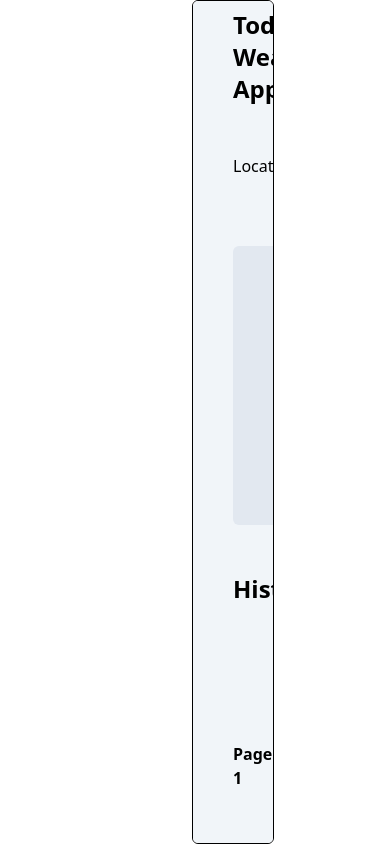
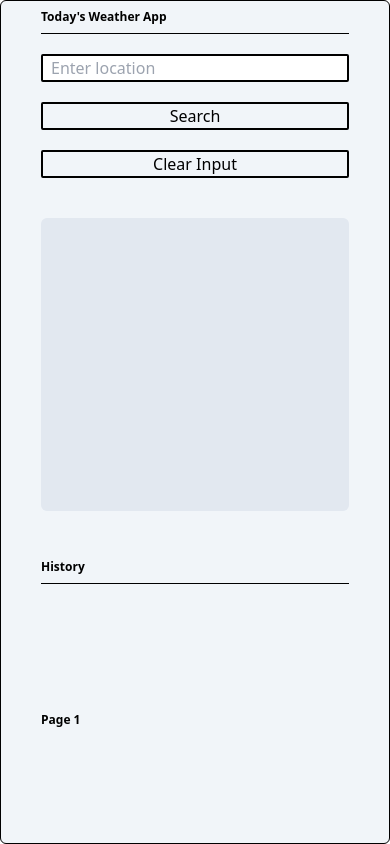
Before and after one commit to ValoQuang/weather-aquariux, a React (Create React App) app: page / in a window 390 px wide. Built offline with nearby package versions, Linux system fonts and the light colour scheme.

Commit message:
fix: styling css and add responsive

```diff
--- a/src/App.tsx
+++ b/src/App.tsx
@@ -46,22 +46,13 @@ function App() {
     }
   };
 
-  useEffect(() => {
-    if (loading) {
-      <div>Loading ...</div>;
-    }
-    if (weatherData && error === null) {
-      setLoading(false);
-    }
-  }, [weatherData, location]);
-
   const memoizedWeatherInfo = useMemo(
-    () => <WeatherInfo error={error} weatherData={weatherData} />,
-    [weatherData, error]
+    () => <WeatherInfo loading={loading} error={error} weatherData={weatherData} />,
+    [weatherData, error, loading]
   );
 
   return (
-    <div className="overflow-auto mx-48 bg-slate-100 h-screen border-solid border-[1px] rounded-md border-black px-10 flex flex-col gap-10">
+    <div className="overflow-auto mx-48 max-md:mx-0 bg-slate-100 h-screen border-solid border-[1px] rounded-md border-black px-10 flex flex-col gap-10">
       <SearchBar
         location={location}
         setLocation={setLocation}
@@ -69,7 +60,7 @@ function App() {
         handleClear={handleClear}
       />
       {memoizedWeatherInfo}
-      <HistoryList setHistoryData={setHistoryData} historyData={historyData} />
+      <HistoryList loading={loading} setHistoryData={setHistoryData} historyData={historyData} />
     </div>
   );
 }
--- a/src/components/HistoryList.tsx
+++ b/src/components/HistoryList.tsx
@@ -5,9 +5,14 @@ import { getTimeLocal } from "../utils/getTimeLocal";
 type HistoryDataType = {
   historyData: string[] | null;
   setHistoryData: React.Dispatch<React.SetStateAction<string[] | null>>;
+  loading: boolean;
 };
 
-const HistoryList = ({ historyData, setHistoryData }: HistoryDataType) => {
+const HistoryList = ({
+  historyData,
+  loading,
+  setHistoryData,
+}: HistoryDataType) => {
   const [currentPage, setCurrentPage] = useState(1);
   const itemsPerPage = 5;
   const indexOfLastItem = currentPage * itemsPerPage;
@@ -20,30 +25,31 @@ const HistoryList = ({ historyData, setHistoryData }: HistoryDataType) => {
     if (updatedHistory) setHistoryData(updatedHistory);
   };
 
-  const handleFind = (name: string) => {
-    const searchedLocation = historyData?.find((a) => a === name);
-
-  }
+  const handleFind = (name: string) => {};
 
   return (
     <div className="h-full">
-      <div className="text-2xl py-2 border-solid border-b-[1px] border-black font-extrabold">
+      <div className="text-2xl max-lg:text-xs py-2 border-solid border-b-[1px] border-black font-extrabold">
         History
       </div>
 
       <div className="flex flex-col justify-between">
         <ol className="h-32 overflow-scroll">
+          {loading ? (
+            <>Loading ...</>
+          ) : (
+            <>
               {currentItems &&
                 currentItems.map((name: string, index: number) => (
                   <div className="text-lg flex justify-between border-solid border-b-2 my-5">
-                <li key={index}>{name}</li>
-                <div className="flex gap-5 items-center">
+                    <li key={index} className="max-lg:text-sm">{name}</li>
+                    <div className="flex gap-1 max-lg:text-sm items-center">
                       <p>{getTimeLocal(Date.now())}</p>
 
                       <div className="flex gap-2">
                         {" "}
                         <div className="w-7 h-7 hover:cursor-pointer bg-slate-200 items-center flex justify-center rounded-full">
-                      <IoSearchSharp onClick={() => handleFind(name)}/>
+                          <IoSearchSharp onClick={() => handleFind(name)} />
                         </div>
                         <div className="w-7 h-7 hover:cursor-pointer bg-slate-200 items-center flex justify-center rounded-full">
                           <IoTrashSharp onClick={() => handleDelete(index)} />
@@ -52,11 +58,13 @@ const HistoryList = ({ historyData, setHistoryData }: HistoryDataType) => {
                     </div>
                   </div>
                 ))}
+            </>
+          )}
         </ol>
 
         {/* Pagination */}
 
-        <ol className="flex gap-10">
+        <ol className="flex gap-10 max-lg:text-xs">
           {[...Array(Math.ceil((historyData?.length || 1) / itemsPerPage))].map(
             (_, index) => (
               <li
--- a/src/components/SearchBar.tsx
+++ b/src/components/SearchBar.tsx
@@ -1,4 +1,3 @@
-
 type SearchbarType = {
   location: string;
   setLocation: (props: string) => void;
@@ -14,19 +13,17 @@ const SearchBar = ({
 }: SearchbarType) => {
   return (
     <>
-      <div className="text-2xl py-2 bordery-solid border-b-[1px] border-black font-extrabold">
+      <div className="text-2xl max-lg:text-xs py-2 bordery-solid border-b-[1px] border-black font-extrabold">
         Today's Weather App
       </div>
-      <div className="flex flex-col gap-5">
-        <div className="flex gap-5">
-          <label>Location</label>
+      <div className="flex gap-5 -mt-5 max-lg:flex-col">
         <input
           className="px-2 border-2 border-black border-solid rounded-sm"
           type="text"
           placeholder="Enter location"
           value={location}
           onChange={(e) => setLocation(e.target.value)}
-          />
+        />{" "}
         <button
           className="px-2 border-2 border-black border-solid rounded-sm"
           onClick={handleSearch}
@@ -40,7 +37,6 @@ const SearchBar = ({
           Clear Input
         </button>
       </div>
-      </div>
     </>
   );
 };
--- a/src/components/WeatherInfo.tsx
+++ b/src/components/WeatherInfo.tsx
@@ -21,22 +21,27 @@ interface WeatherData {
 type WeatherInfoType = {
   weatherData: WeatherData | null;
   error: string | undefined;
+  loading: boolean;
 };
 
-const WeatherInfo = ({ weatherData, error }: WeatherInfoType) => {
+const WeatherInfo = ({ weatherData, error, loading }: WeatherInfoType) => {
   const convertTempMin =
     weatherData && convertTemperature(weatherData.main.temp_min);
   const convertTempMax =
     weatherData && convertTemperature(weatherData.main.temp_max);
 
   return (
-    <div className="px-10 bg-slate-200 w-full h-full rounded-md">
-      {/* Display weather information here */}
+    <div className="px-10 bg-slate-200 w-full h-full max-lg:text-sm rounded-md">
+      {loading ? (
+        <>Loading ...</>
+      ) : (
+        <>
           {error && (
             <div className="bg-red-400 gap-1 items-center flex p-2 rounded-md">
               <IoWarning /> {error}
             </div>
           )}
+          {/* Display weather information here */}
           {weatherData && !error && (
             <div className="flex flex-col text-sm gap-5">
               <p>
@@ -56,6 +61,8 @@ const WeatherInfo = ({ weatherData, error }: WeatherInfoType) => {
               </div>
             </div>
           )}
+        </>
+      )}
     </div>
   );
 };
```
Lines whose indentation alone changed are shown as unchanged.
